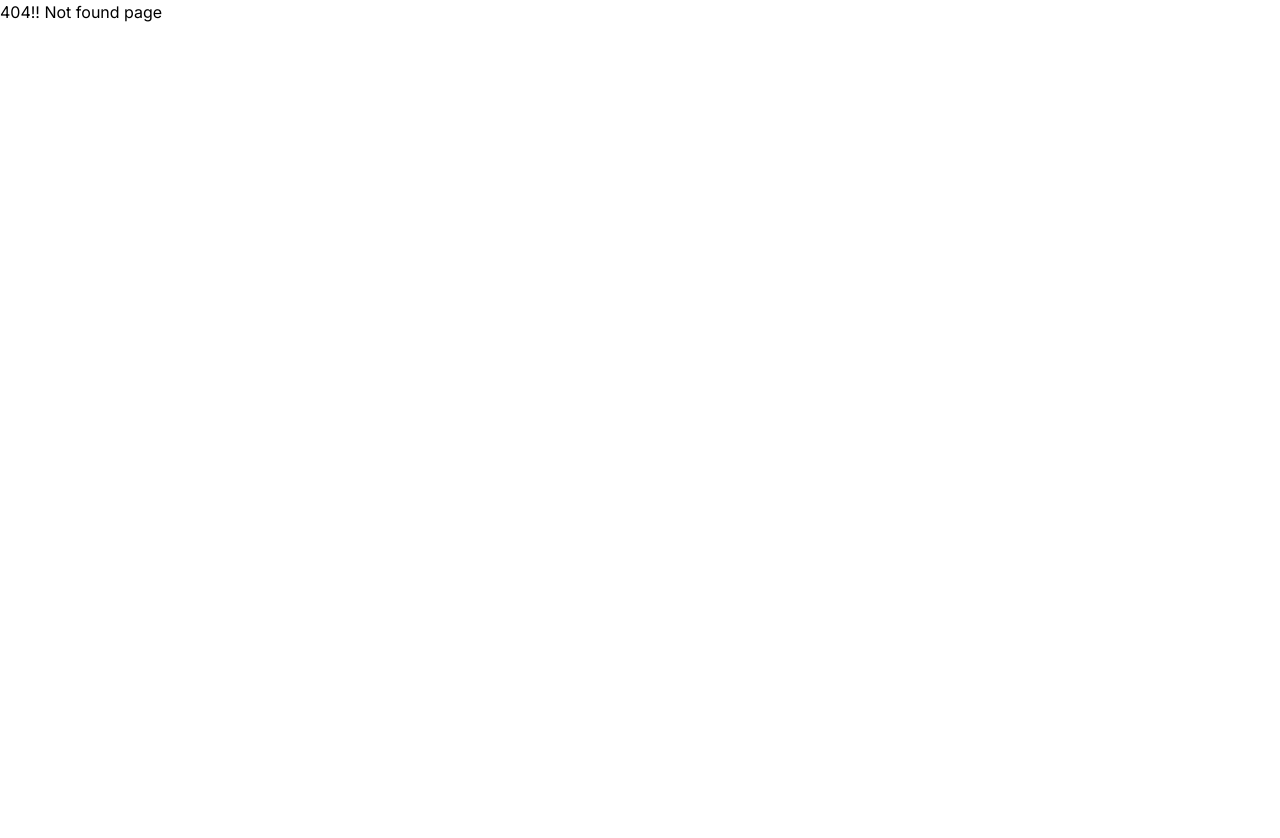
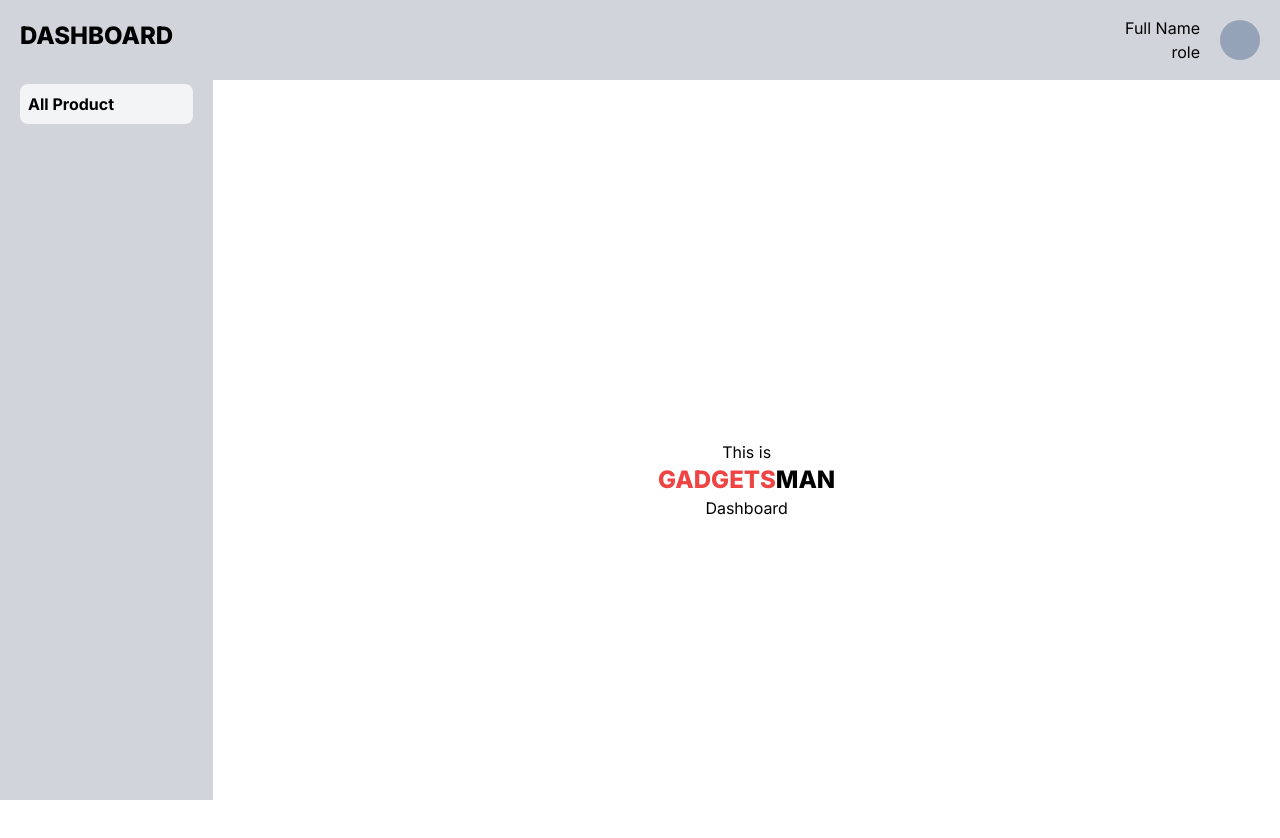
Before and after one commit to ShefatAhmed/Gadgets-Man-Frontend, a Next.js app: page /dashboard in a window 1280 px wide. Before the commit this address had no page. Shown: the top 838 px of the page. Before the commit the page ends 800 px from the top, so only its background shows below. Built offline with nearby package versions, Linux system fonts and the light colour scheme.

Commit message:
dashboard

```diff
--- a/src/app/(withCommonLayout)/gadgets/page.tsx
+++ b/src/app/(withCommonLayout)/gadgets/page.tsx
@@ -27,7 +27,6 @@ const ALlProductPage = async (props: TProps) => {
           <FillterdProduct />
         </div>
         <div className="col-span-10 mx-4 md:mx-24 my-10">
-          <div></div>
           <div className="grid grid-cols-1 md:grid-cols-2 lg:grid-cols-3 gap-4">
             {productsData.map((product: TAllProduct) => (
               <div
--- /dev/null
+++ b/src/app/dashboard/(dashboardLayout)/all-products/page.tsx
@@ -0,0 +1,50 @@
+import { TAllProduct } from "@/types";
+import Image from "next/image";
+
+const AllProductsPage = async () => {
+  const res = await fetch("http://localhost:5000/api/v1/products", {
+    cache: "no-store",
+  });
+  const products = await res.json();
+  return (
+    <div>
+      <h1 className="uppercase text-center font-bold my-5">
+        Here is shown all products
+      </h1>
+      <div className="overflow-x-auto mx-8 mb-36">
+        <table className="table table-compact w-full">
+          <thead className="bg-gray-300">
+            <tr>
+              <th>Image</th>
+              <th>Name</th>
+              <th>Category</th>
+              <th>Price</th>
+              <th>Ratings</th>
+            </tr>
+          </thead>
+          {products.map((product: TAllProduct) => (
+            <tbody className="text-center" key={product._id}>
+              <tr>
+                <td>
+                  <Image
+                    src={product.image}
+                    width={50}
+                    height={50}
+                    alt={product.name}
+                    className="mx-auto"
+                  />
+                </td>
+                <td>{product.name}</td>
+                <td className="uppercase">{product.category}</td>
+                <td>${product.amount}</td>
+                <td>{product.ratings}</td>
+              </tr>
+            </tbody>
+          ))}
+        </table>
+      </div>
+    </div>
+  );
+};
+
+export default AllProductsPage;
--- /dev/null
+++ b/src/app/dashboard/(dashboardLayout)/layout.tsx
@@ -0,0 +1,16 @@
+import DashboardNavbar from "@/components/Shared/DashboardNavbar";
+import DashboardSidebar from "@/components/Shared/DashboardSidebar";
+
+const DashboardLayout = ({ children }: { children: React.ReactNode }) => {
+  return (
+    <div className="grid grid-cols-12">
+      <DashboardSidebar />
+      <div className="col-span-10">
+        <DashboardNavbar />
+        {children}
+      </div>
+    </div>
+  );
+};
+
+export default DashboardLayout;
--- /dev/null
+++ b/src/app/dashboard/(dashboardLayout)/page.tsx
@@ -0,0 +1,13 @@
+const DashboardPage = () => {
+  return (
+    <div className="h-screen flex flex-col justify-center items-center">
+      <h1>This is</h1>
+      <p className="text-2xl font-extrabold uppercase">
+        <span className="text-red-500">Gadgets</span>Man
+      </p>
+      <h1>Dashboard</h1>
+    </div>
+  );
+};
+
+export default DashboardPage;
--- /dev/null
+++ b/src/components/Shared/DashboardNavbar.tsx
@@ -0,0 +1,16 @@
+const DashboardNavbar = () => {
+  return (
+    <div className="h-20 bg-gray-300 flex justify-end">
+      <div className="flex items-center gap-5 mx-5">
+        <div className="text-end">
+          <h1>Full Name</h1>
+          <p>role</p>
+        </div>
+        <div className="h-10 w-10 rounded-full bg-slate-400">
+        </div>
+      </div>
+    </div>
+  );
+};
+
+export default DashboardNavbar;
--- /dev/null
+++ b/src/components/Shared/DashboardSidebar.tsx
@@ -0,0 +1,17 @@
+import Link from "next/link";
+import React from "react";
+
+const DashboardSidebar = () => {
+  return (
+    <div className="col-span-2 h-screen sticky left-0 top-0 overflow-auto p-4 lg:p-5 flex flex-col bg-gray-300">
+      <Link href="/dashboard" className="text-2xl font-extrabold uppercase">
+       Dashboard
+      </Link>
+      <nav className="flex flex-col gap-5 mt-8">
+        <Link href="/dashboard/all-products" className="bg-gray-100 rounded-lg p-2 hover:bg-gray-200 font-bold">All Product</Link>
+      </nav>
+    </div>
+  );
+};
+
+export default DashboardSidebar;
--- a/src/types/index.ts
+++ b/src/types/index.ts
@@ -21,4 +21,5 @@ export type TAllProduct = {
   amount: number;
   offer: number;
   ratings: number;
+  category: string;
 };
```
